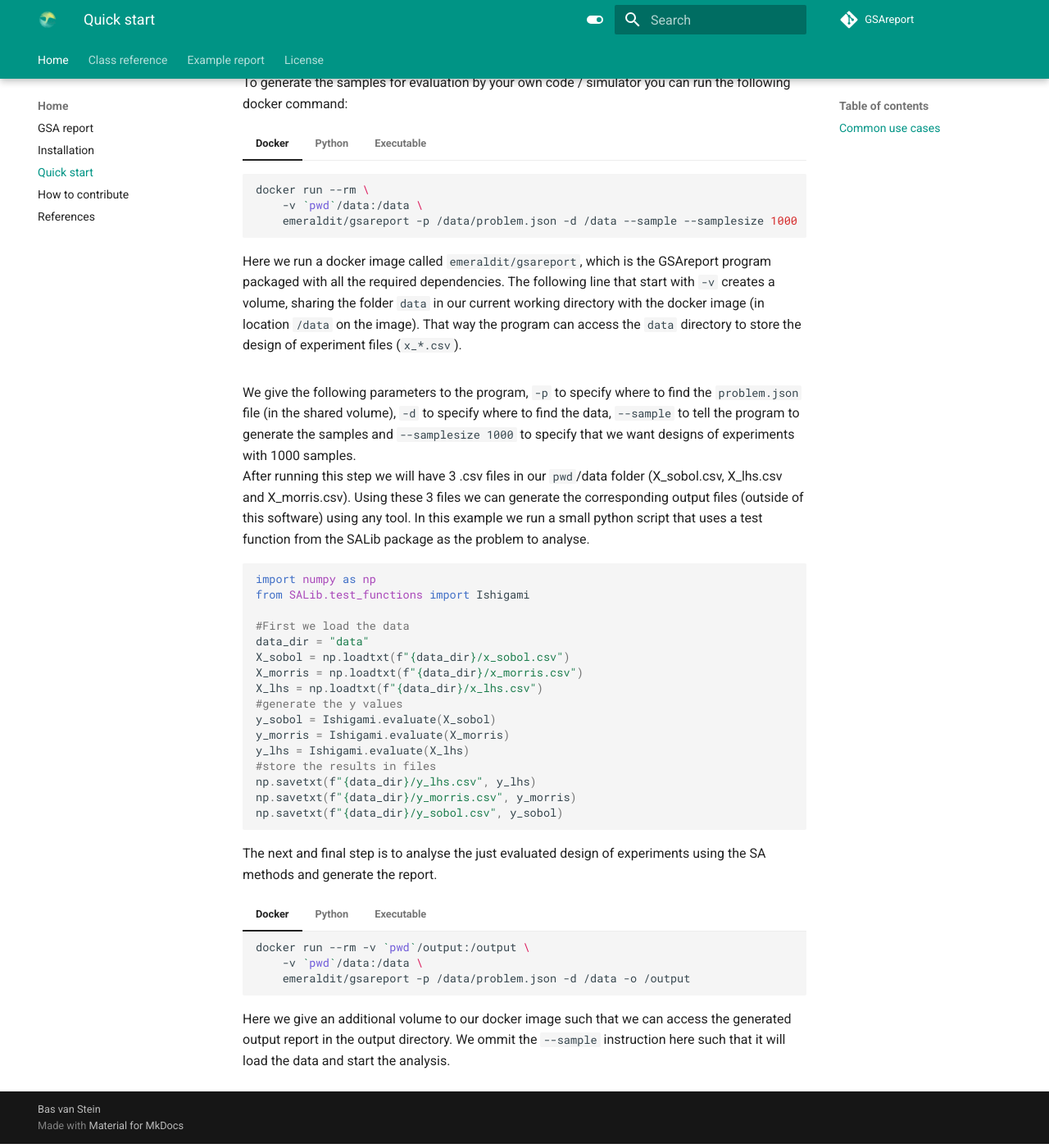
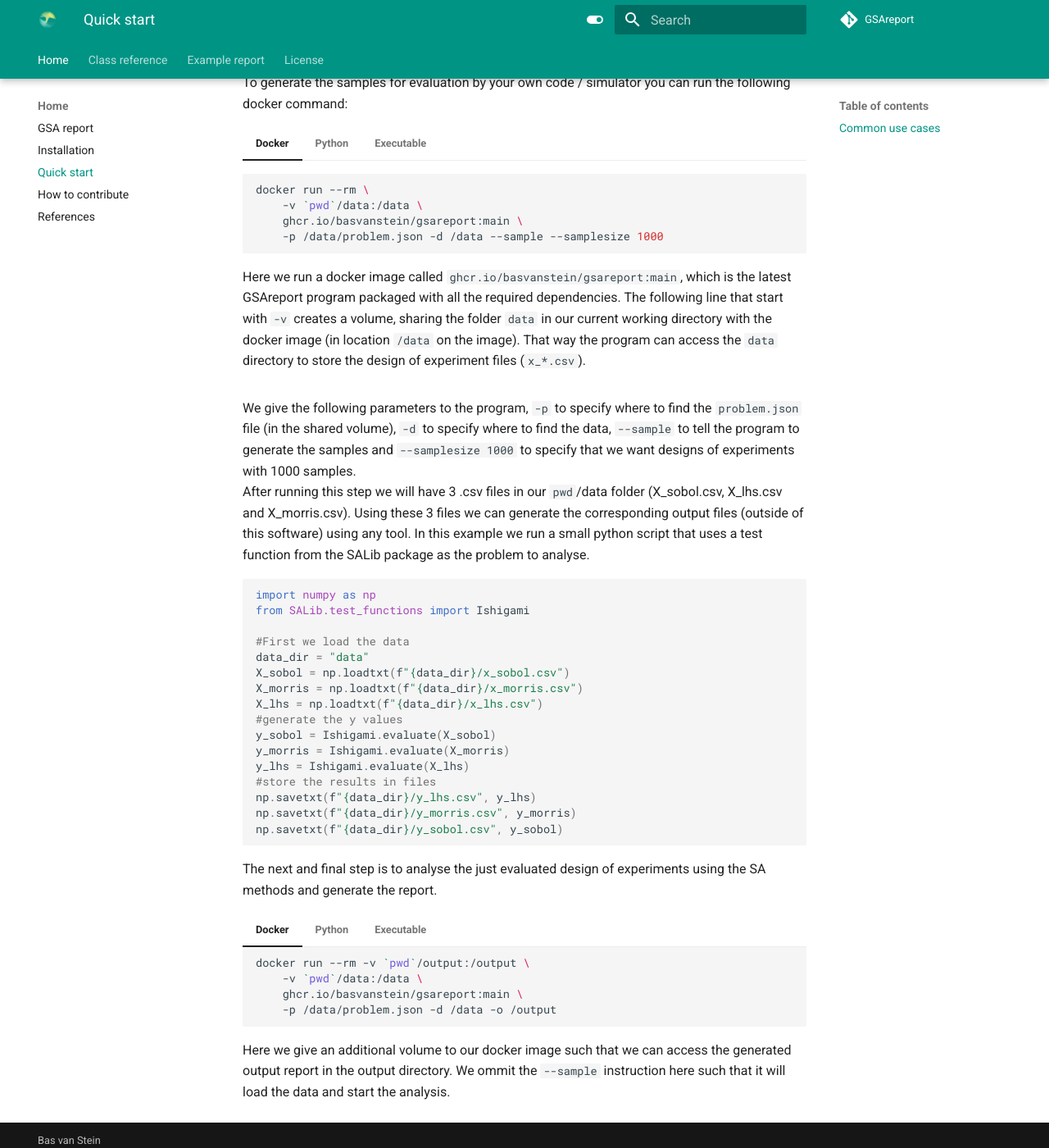
Before and after one commit to nikivanstein/GSAreport, an MkDocs documentation site: the page built from docs/sources/usecases.md, in a window 1280 px wide and 1400 px high, scrolled down 1250 px. Shown: the whole window at 82% size. Built offline with MkDocs 1.6.1 and Material for MkDocs 9.7.7, drawn with Linux system fonts in a browser that asks for light colours; comment, search, counter and statistics services are not loaded; the version menu is left out.

Commit message:
Updated docs with new docker image

````diff
--- a/docs/sources/usecases.md
+++ b/docs/sources/usecases.md
@@ -33,9 +33,10 @@ To generate the samples for evaluation by your own code / simulator you can run
     ```zsh
     docker run --rm \
         -v `pwd`/data:/data \
-        emeraldit/gsareport -p /data/problem.json -d /data --sample --samplesize 1000
+        ghcr.io/basvanstein/gsareport:main \
+        -p /data/problem.json -d /data --sample --samplesize 1000
     ```
-    Here we run a docker image called `emeraldit/gsareport`, which is the GSAreport program packaged with all the required dependencies. The following line that start with `-v` creates a volume, sharing the folder `data` in our current working directory with the docker image (in location `/data` on the image). That way the program can access the `data` directory to store the design of experiment files (`x_*.csv`).
+    Here we run a docker image called `ghcr.io/basvanstein/gsareport:main`, which is the latest GSAreport program packaged with all the required dependencies. The following line that start with `-v` creates a volume, sharing the folder `data` in our current working directory with the docker image (in location `/data` on the image). That way the program can access the `data` directory to store the design of experiment files (`x_*.csv`).
 === "Python"
     ```zsh
     python GSAreport.py -p problem.json -d `pwd`/data --sample --samplesize 1000
@@ -74,7 +75,8 @@ The next and final step is to analyse the just evaluated design of experiments u
     ```zsh
     docker run --rm -v `pwd`/output:/output \
         -v `pwd`/data:/data \
-        emeraldit/gsareport -p /data/problem.json -d /data -o /output
+        ghcr.io/basvanstein/gsareport:main \
+        -p /data/problem.json -d /data -o /output
     ```
 === "Python"
     ```zsh
````
Also changed, not shown: docs/sources/gsareport/gsareport.md (+1 -1 lines).
